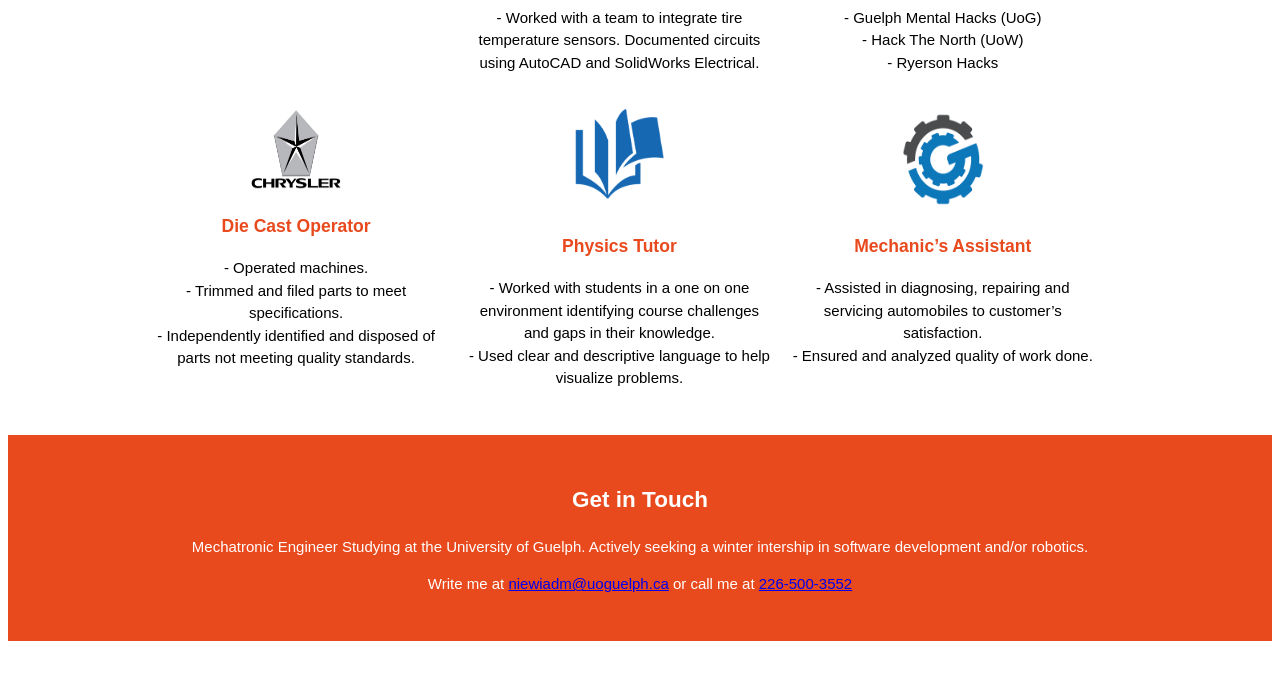
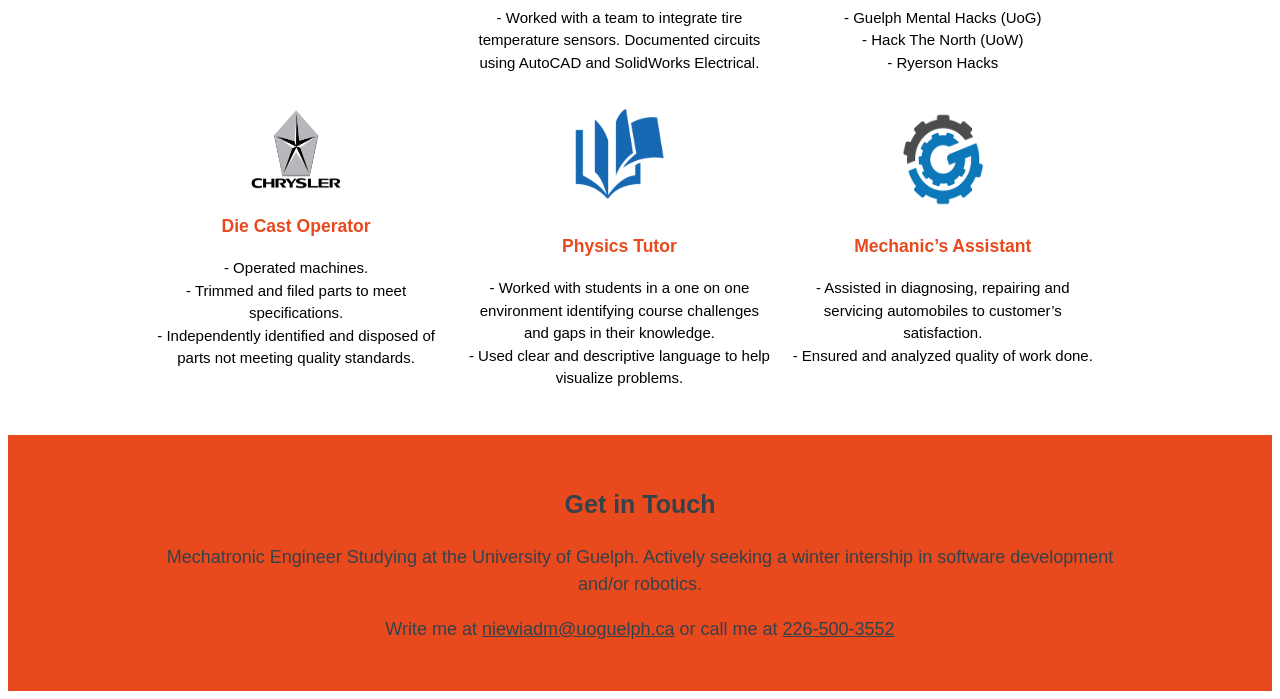
Before and after one commit to mniew/mniew.github.io, a plain HTML site: page index.html in a window 1280 px wide. Shown: the part 1164-1863 px from the top of the page. Before the commit the page ends 1813 px from the top, so only its background shows below. Drawn offline with Linux system fonts and the light colour scheme.

Commit message:
updating footer

```diff
--- a/css/style.css
+++ b/css/style.css
@@ -168,9 +168,10 @@ form, #github{
 footer{
 	padding: 30px;
 	margin-top: 20px;
-	color:white;
+	color:#35424a;
 	background-color:#E8491d;
 	text-align: center;
+	font-size:18px;
 }
 
 /*#contact h1{
@@ -180,7 +181,12 @@ footer{
 
 #contact h1{
 	text-align: center;
-	color:white;
+	color:#35424a;
+	font-size:25px;
+}
+
+#contact a{
+	color: #35424a;
 }
 
 /*#contact{
--- a/index.html
+++ b/index.html
@@ -117,7 +117,7 @@
 
 				<h1>Get in Touch</h1>
 				<p>Mechatronic Engineer Studying at the University of Guelph. Actively seeking a winter intership in software development and/or robotics.</p>
-				<p>Write me at <a href="niewiadm@uoguelph.ca">niewiadm@uoguelph.ca</a> or call me at <a href="226-500-3552">226-500-3552</a></p>
+				<p>Write me at <a href="mailto:niewiadm@uoguelph.ca">niewiadm@uoguelph.ca</a> or call me at <a href="226-500-3552">226-500-3552</a></p>
 
 			</div>
 
```
